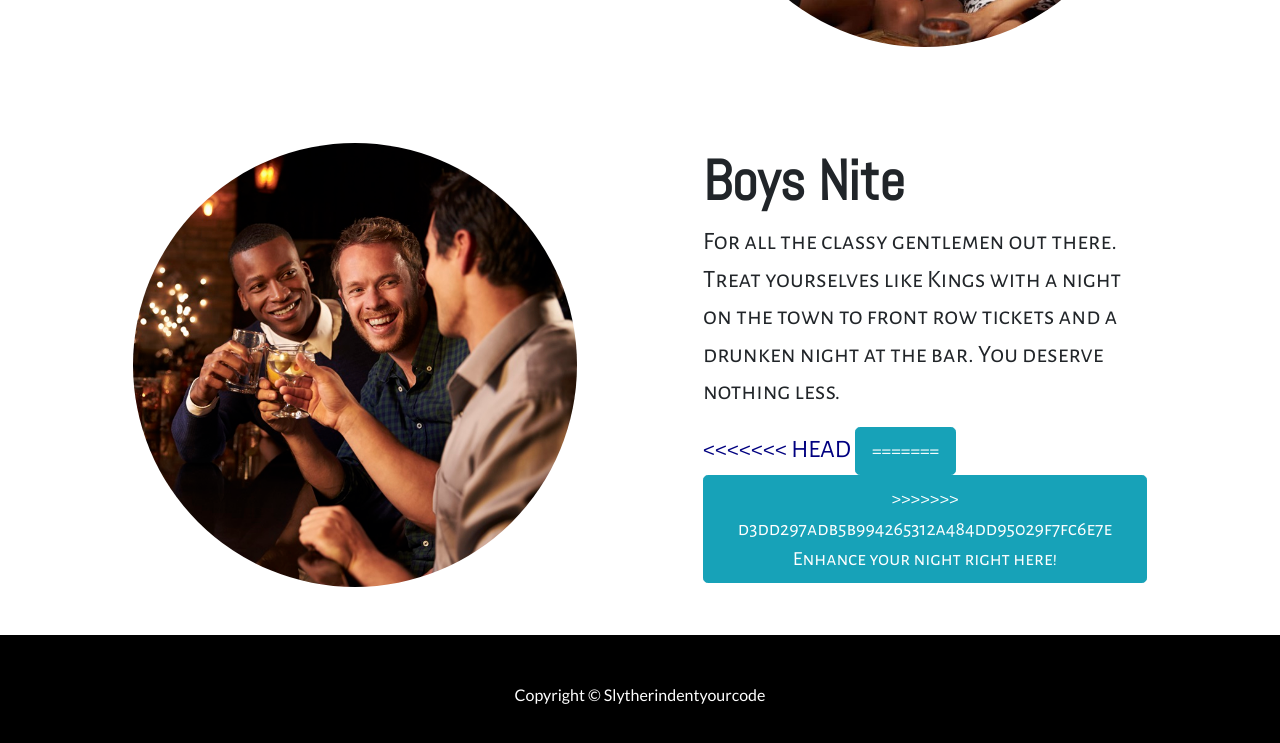
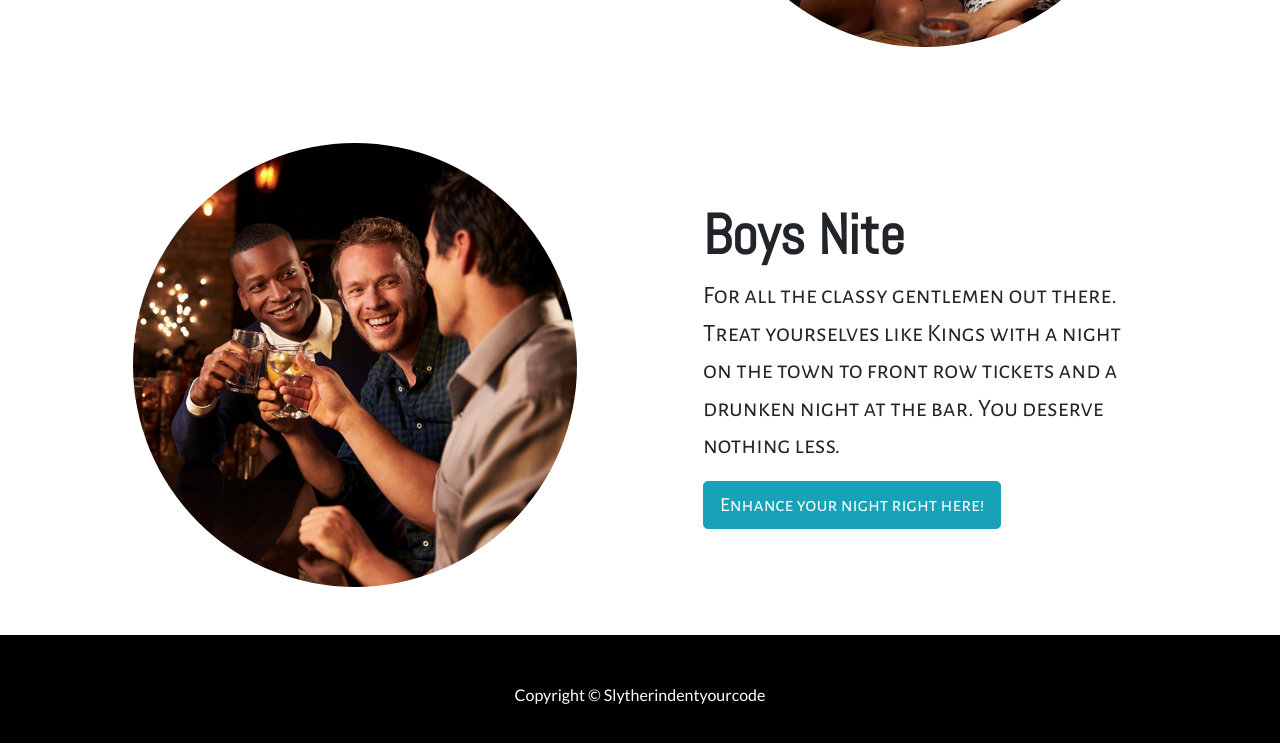
Before and after one commit to Olsenben77/D8-Nite---Ben-Henry-Lloyd-Owen, a website: page index.html in a window 1280 px wide. Shown: the part 974-1717 px from the top of the page. Drawn offline with Linux system fonts and the light colour scheme.

Commit message:
fix button typos

```diff
--- a/index.html
+++ b/index.html
@@ -131,13 +131,7 @@
                   drunken night at the bar. You deserve nothing less.
                 </p>
                 <div class="boys-night-button">
-<<<<<<< HEAD
                     <a type="button" href="guys.html" class="btn btn-info btn-lg">
-=======
-
-                    <a type="button" href="guys.html" class="btn btn-info btn-lg">
-
->>>>>>> d3dd297adb5b994265312a484dd95029f7fc6e7e
                       Enhance your night right here!
                     </a>
               </div>
```
